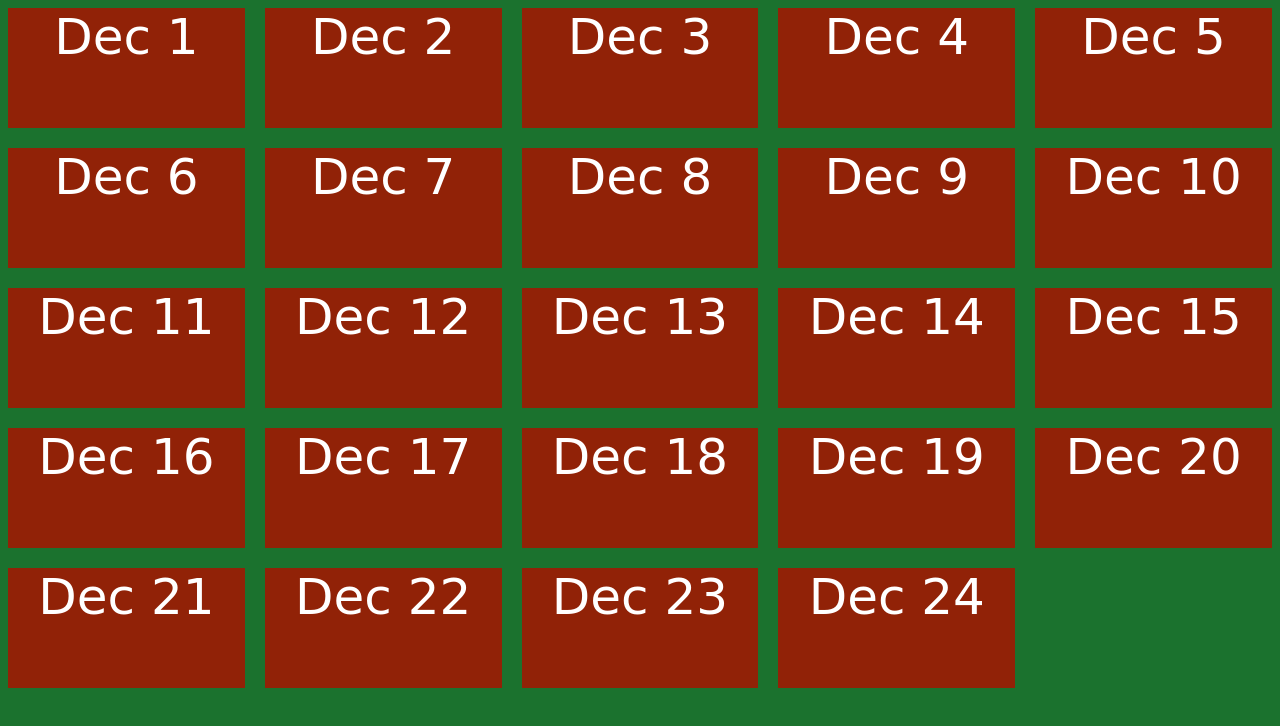
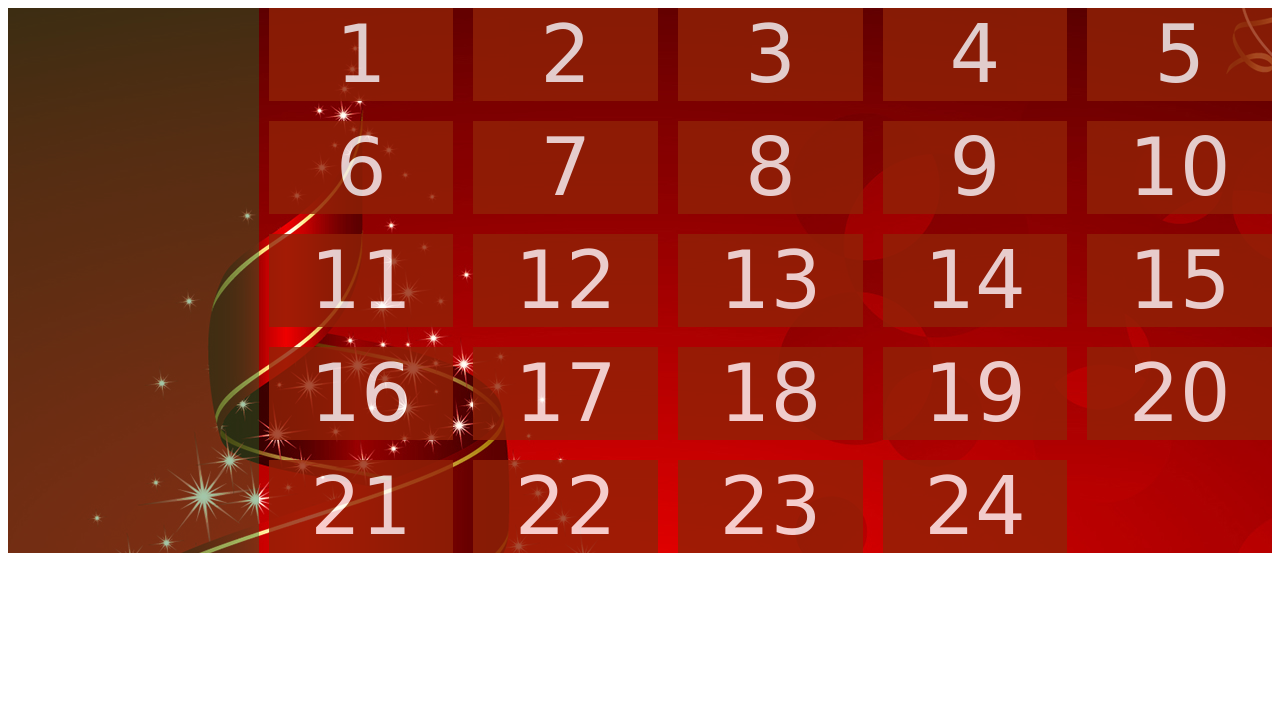
Before and after one commit to gkevinb/Advent, a website: page app/index.html in a window 1280 px wide. Drawn offline with Linux system fonts and the light colour scheme; a web font is replaced by a local one.

Commit message:
Changed layout.

```diff
--- a/app/index.html
+++ b/app/index.html
@@ -10,30 +10,36 @@
 
 <body>
     <div class="container">
-        <div id="dec1" class="date">Dec 1</div>
-        <div id="dec2" class="date">Dec 2</div>
-        <div id="dec3" class="date">Dec 3</div>
-        <div id="dec4" class="date">Dec 4</div>
-        <div id="dec5" class="date">Dec 5</div>
-        <div id="dec6" class="date">Dec 6</div>
-        <div id="dec7" class="date">Dec 7</div>
-        <div id="dec8" class="date">Dec 8</div>
-        <div id="dec9" class="date">Dec 9</div>
-        <div id="dec10" class="date">Dec 10</div>
-        <div id="dec11" class="date">Dec 11</div>
-        <div id="dec12" class="date">Dec 12</div>
-        <div id="dec13" class="date">Dec 13</div>
-        <div id="dec14" class="date">Dec 14</div>
-        <div id="dec15" class="date">Dec 15</div>
-        <div id="dec16" class="date">Dec 16</div>
-        <div id="dec17" class="date">Dec 17</div>
-        <div id="dec18" class="date">Dec 18</div>
-        <div id="dec19" class="date">Dec 19</div>
-        <div id="dec20" class="date">Dec 20</div>
-        <div id="dec21" class="date">Dec 21</div>
-        <div id="dec22" class="date">Dec 22</div>
-        <div id="dec23" class="date">Dec 23</div>
-        <div id="dec24" class="date">Dec 24</div>
+        <div class="sidebar">
+
+        </div>
+
+        <div class="calendar">
+            <div id="dec1" class="date">1</div>
+            <div id="dec2" class="date">2</div>
+            <div id="dec3" class="date">3</div>
+            <div id="dec4" class="date">4</div>
+            <div id="dec5" class="date">5</div>
+            <div id="dec6" class="date">6</div>
+            <div id="dec7" class="date">7</div>
+            <div id="dec8" class="date">8</div>
+            <div id="dec9" class="date">9</div>
+            <div id="dec10" class="date">10</div>
+            <div id="dec11" class="date">11</div>
+            <div id="dec12" class="date">12</div>
+            <div id="dec13" class="date">13</div>
+            <div id="dec14" class="date">14</div>
+            <div id="dec15" class="date">15</div>
+            <div id="dec16" class="date">16</div>
+            <div id="dec17" class="date">17</div>
+            <div id="dec18" class="date">18</div>
+            <div id="dec19" class="date">19</div>
+            <div id="dec20" class="date">20</div>
+            <div id="dec21" class="date">21</div>
+            <div id="dec22" class="date">22</div>
+            <div id="dec23" class="date">23</div>
+            <div id="dec24" class="date">24</div>
+        </div>
     </div>
 </body>
 
--- a/app/scss/main.scss
+++ b/app/scss/main.scss
@@ -2,15 +2,29 @@ $date_color: #912207;
 $bg_color: #1b722e;
 
 body{
-    background-color: $bg_color;
+
 }
 
-.container {
+.container{
+    height: 100%;
+    display: grid;
+    grid-gap: 10px;
+    grid-template-columns: 1fr 4fr;
+    grid-template-rows: 1fr;
+    background-image: url("../img/background.jpg");
+}
+
+.sidebar{
+    background-color: $bg_color;
+    opacity: 0.4;
+}
+
+.calendar {
     height: 100%;
     display: grid;
     grid-gap: 20px;
     grid-template-columns: repeat(5, 1fr);
-    grid-template-rows: repeat(5, 120px);
+    grid-template-rows: repeat(5, 1fr);
     grid-template-areas:
         "d1  d2  d3  d4  d5"
         "d6  d7  d8  d9  d10"
@@ -22,8 +36,9 @@ body{
 
 .date {
     background-color: $date_color;
+    opacity: 0.8;
     text-align: center;
-    font-size: 50px;
+    font-size: 80px;
     color: white;
     font-family: 'Mountains of Christmas', cursive;
   /* Connects this div with template layout  */
```
Also changed, not shown: app/css/main.css, app/img/background.jpg (added).
